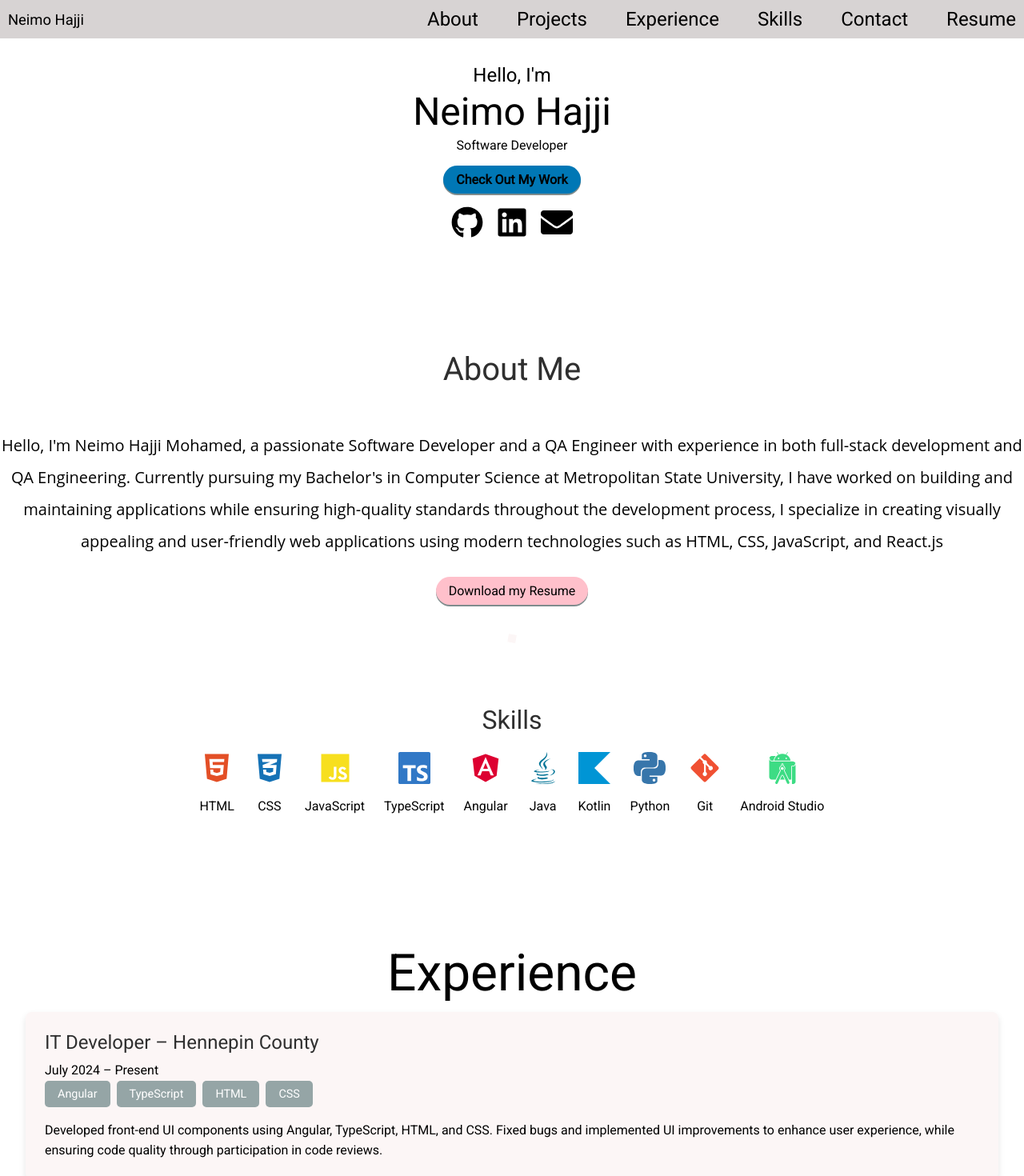
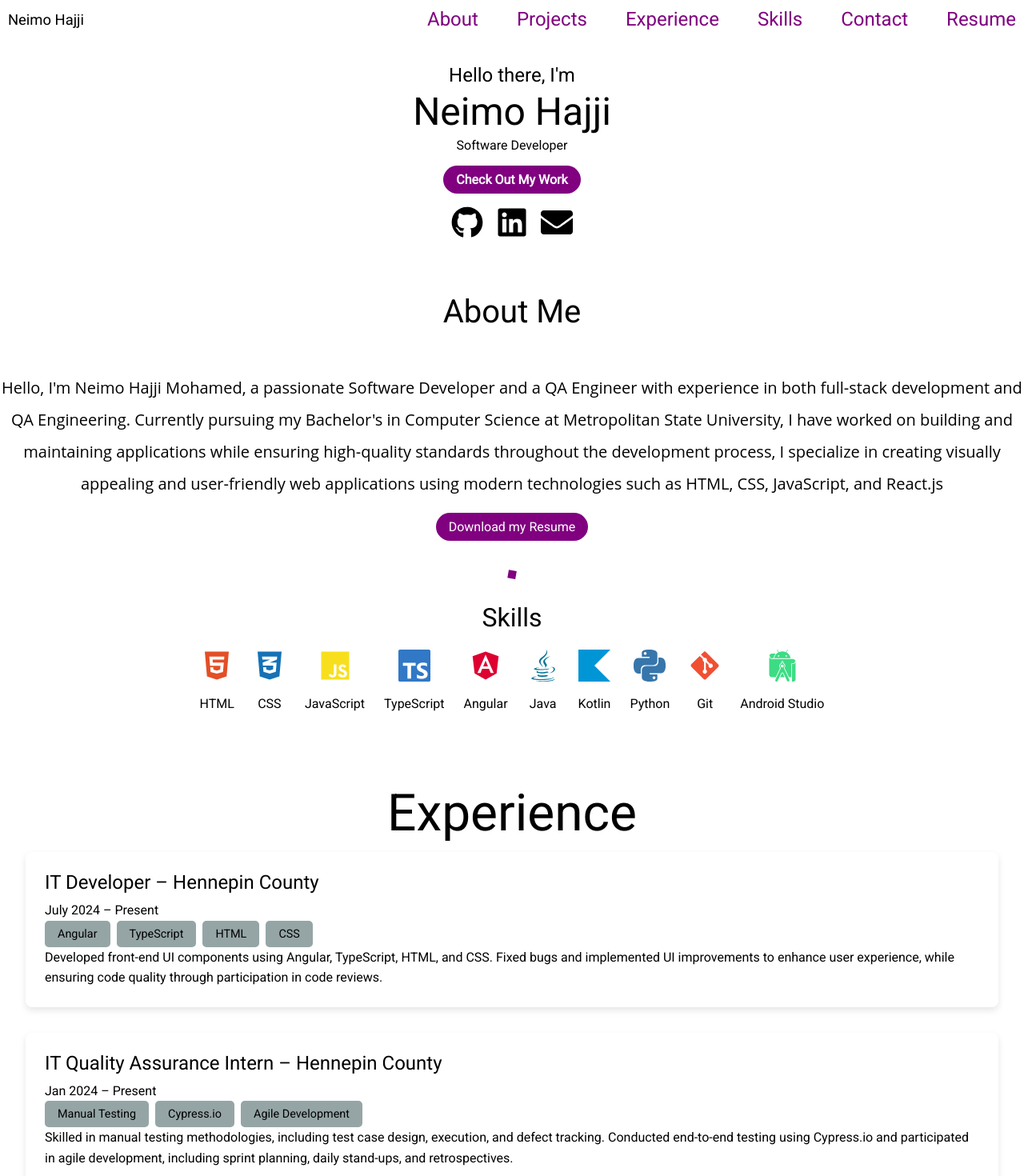
Before and after one commit to Naima432/hajjineimo.github.io, a React (Vite) app in the folder react-portfolio/: page / in a window 1280 px wide. Shown: the top 1470 px of the page at 80% size. Built offline with nearby package versions, Linux system fonts and the light colour scheme.

Commit message:
some design changes

```diff
--- a/react-portfolio/src/components/Hero.jsx
+++ b/react-portfolio/src/components/Hero.jsx
@@ -5,7 +5,7 @@ const Hero = () => {
   return (
     <section className='herodivider' aria-labelledby="hero-heading">
       <div>
-        <h3>Hello, I'm</h3>
+        <h3>Hello there, I'm</h3>
         <h1 id="hero-heading">Neimo Hajji</h1>
         <p>Software Developer</p>
 
--- a/react-portfolio/src/components/Projects.jsx
+++ b/react-portfolio/src/components/Projects.jsx
@@ -14,7 +14,7 @@ const projectList = [
 
   },
   {
-    id: 1,
+    id: 2,
     title: 'Todo App',
     tech: ['Kotlin', 'Android Studio', 'SQLite'],
     description:
@@ -26,7 +26,7 @@ const projectList = [
   },
 
     {
-      id: 2,
+      id: 3,
       title: 'Salon Scheduler APP',
       tech: ['Java', 'JavaFX', 'SQLite'],
       description:
@@ -36,7 +36,7 @@ const projectList = [
       image: "/src/assets/project.jpg"
     },
     {
-      id: 3,
+      id: 4,
       title: 'Graph Analysis Project',
       tech: ['Java'],
       description:
--- a/react-portfolio/src/index.css
+++ b/react-portfolio/src/index.css
@@ -8,15 +8,15 @@
 
 /* Global CSS Variables */
 :root {
-  --body-bg: #ECECEC;
+  --body-bg: #FFFFFF;
   --header-text: black;
   --body-text: black;
-  --headings: #2F2F2F;
-  --primary: rgb(252, 246, 246);
+  --headings: black;
+  --primary: #FFFFFF;
   --primary-shadow: #2980b9;
   --secondary: #95a5a6;
   --secondary-shadow: #7f8c8d;
-  --white: #FFFFFF;
+  --purple: Purple;
 
   font-family: 'Young Serif', serif;
   text-align: center;
@@ -33,7 +33,8 @@
 
 body {
 
-   background-color: white;
+   background-color: var(--body-bg);
+   color: var(--body-text);
    overflow-x: hidden;
    width: 100%;
    margin: 0;
@@ -49,10 +50,11 @@ main {
   flex-direction: column;
   align-items: center;
   padding: 0;
+  margin: 0;
 
 
-  background-color: white;
-  color: black;
+  background-color: var(--body-bg);
+  color: var(--body-text);
   margin-inline: 0;
 }
 
@@ -61,7 +63,7 @@ section {
   flex-direction: column;
   align-items: center;
   max-width: 470px;
-  margin-bottom: 3.5rem;
+  margin-bottom: 2rem;
 }
 
 section:last-of-type {
@@ -112,10 +114,23 @@ img {
 .hero p:last-of-type,
 .about p:last-of-type {
   padding-top: 20px;
-  margin-bottom: 1.5rem;
+  margin-bottom: 1rem;
 }
 
+.experience-item,
+.project {
+  background-color: var(--primary);
+  border-radius: 8px;
+  box-shadow: 0 4px 8px rgba(0, 0, 0, 0.1);
+  padding: 1.5rem;
+  transition: background-color 0.3s ease, color 0.3s ease;
+}
 
+.experience-item:hover,
+.project:hover {
+  background-color: var(--purple); /* Purple on hover */
+  color: var(--body-bg); /* White text on hover */
+}
 
 
 /* UTILITY CLASSES */
@@ -124,26 +139,25 @@ img {
   padding-top: 20px;
   padding: 0.5rem 1rem;
   border-radius: 25px;
-  color: var(--header-text);
-  background-color: pink;
-  box-shadow: 0 2px var(--secondary-shadow);
+  color: var(--body-bg);
+  background-color: var(--purple);
   transition: background-color 0.3s ease;
 }
 
 .btn:hover {
-  background-color: var(--secondary-shadow);
+  background-color: var(--purple);
 }
 
 .divider {
   position: relative;
-  margin-bottom: 6rem;
+  margin-bottom: 3rem;
 }
 
 .divider:after {
   content: '';
   width: 10px;
   height: 10px;
-  background-color: var(--primary);
+  background-color: var(--purple);
   position: absolute;
   bottom: -3rem;
   left: 50%;
@@ -169,7 +183,7 @@ header {
   align-items: center;
   padding: 10px;
   color: var(--header-text);
-  background-color:  rgb(215, 211, 211);
+  background-color:  var(--body-bg);
 }
 
 header span {
@@ -212,8 +226,8 @@ header button:hover {
   margin-top: 1rem;
   padding: 0.5rem 1rem;
   border-radius: 25px;
-  background-color: #0077b5; /* Adjust to your theme */
-  color: black;
+  background-color: var(--purple); /* Adjust to your theme */
+  color: var(--body-bg);
   text-decoration: none;
 
   font-weight: bold;
@@ -237,7 +251,7 @@ header button:hover {
 }
 
 .social-icons a:hover {
-  color: #0077b5; /* Change to blue on hover */
+  color: var(--purple);
 }
 
 
@@ -338,13 +352,13 @@ footer{
 
 .nav {
   position: absolute;
-  z-index: 50;
+  z-index: 100;
   top: 40px; /* Adjusts position from the top */
   left: 0;
   width: 100%;
   padding-block: 2rem;
   font-size: 2.5rem;
-  background-color: var(--primary);
+  background-color: var(--body-bg);
   transform: translateY(-120%); /* Hides menu initially */
   transition: transform 0.3s ease;
 }
@@ -361,12 +375,14 @@ footer{
 
 .nav li {
   margin: 1rem 0; /* Space between items on mobile */
+  color: red;
 }
 
 .nav a {
   text-decoration: none;
   color: inherit;
   position: relative;
+  color: var(--purple)
 }
 
 .nav a::after {
@@ -376,7 +392,7 @@ footer{
   bottom: -2px;
   width: 100%;
   height: 2px;
-  background-color: #0077b5 ;
+  background-color: violet;
   transform: scaleX(0);
   transition: transform 0.3s ease;
 }
@@ -452,7 +468,7 @@ footer{
   }
 
   .social-icons a:hover {
-    color: #0077b5; /* LinkedIn blue */
+    color: var(--purple)
   }
 
 
@@ -465,7 +481,7 @@ footer{
   section {
     width: 100%;
     max-width: 100%;
-    margin-bottom: 6.5rem;
+    margin-bottom: 2rem;
   }
 
   .section-square {
@@ -572,7 +588,7 @@ footer{
     display: flex;
     flex-wrap: wrap;
     gap: 0.5rem;
-    margin-bottom: 1rem;
+
   }
 
   .skills-list li {
```
